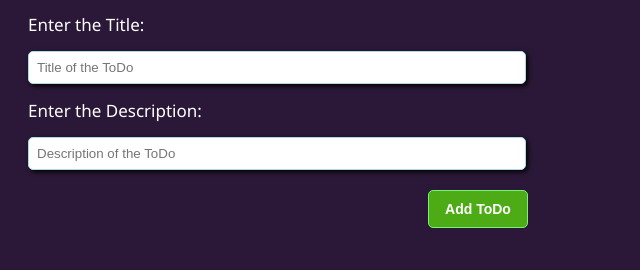
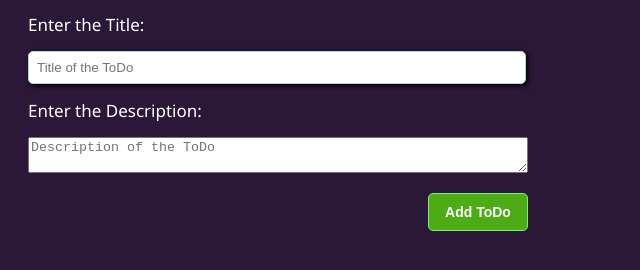
Before and after one commit to Somesh-Mishra-9/ToDo, a plain HTML site: page index.html in a window 1280 px wide. Shown: the part 90-360 px from the top of the page, without its empty margins (0-640 px from the left). Drawn offline with Linux system fonts and the light colour scheme.

Commit message:
Update index.html

```diff
--- a/index.html
+++ b/index.html
@@ -14,7 +14,7 @@
         <label id="title-label">Enter the Title: </label>
         <input placeholder="Title of the ToDo" id="todo-title">
         <label id="Description-label">Enter the Description: </label>
-        <input type="textArea" placeholder="Description of the ToDo" id="todo-description">
+        <textArea placeholder="Description of the ToDo" id="todo-description"></textArea>
         <button class="add-btn" onclick="addToDo()">Add ToDo</button>
     </div>
 
```
